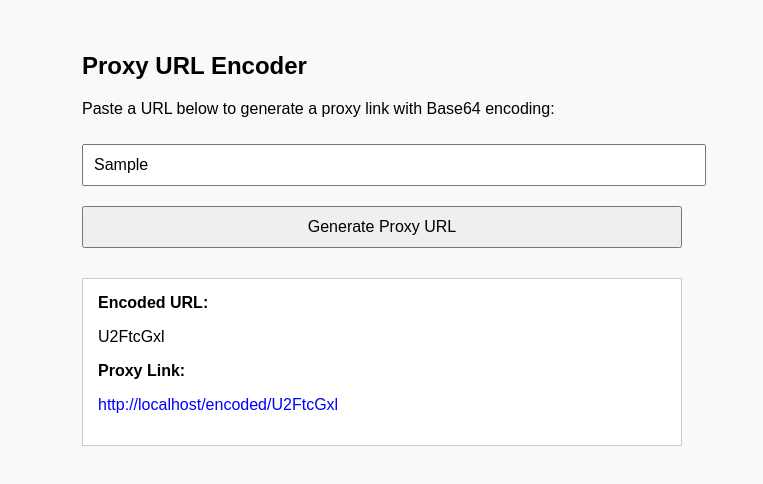
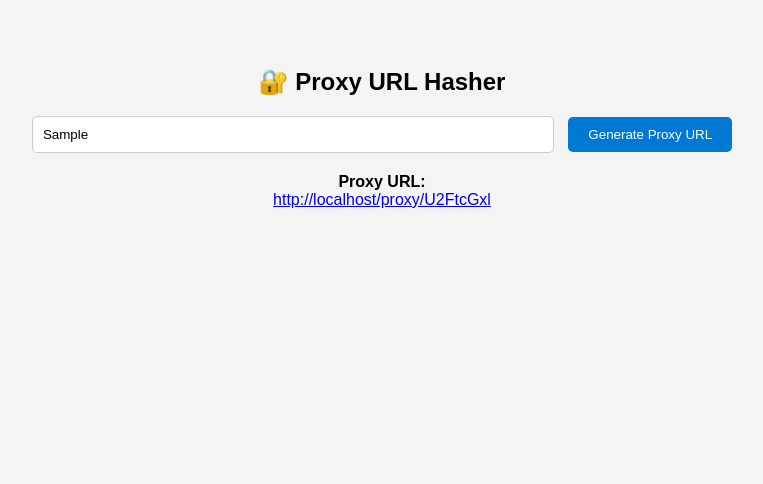
Before and after one commit to sunny3427/webapp, a website: page public/index.html in a window 1280 px wide. Both pictures are taken after typing "Sample" into the empty fields and a click on the button "Generate Proxy URL". Shown: the whole page, without its empty margins (258-1021 px from the left). Drawn offline with Linux system fonts and the light colour scheme.

Commit message:
Update index.html

```diff
--- a/public/index.html
+++ b/public/index.html
@@ -3,61 +3,61 @@
 <head>
   <meta charset="UTF-8" />
   <meta name="viewport" content="width=device-width, initial-scale=1.0"/>
-  <title>URL Encoder Proxy</title>
+  <title>Proxy Hasher</title>
   <style>
     body {
-      font-family: Arial, sans-serif;
-      padding: 2rem;
-      max-width: 600px;
-      margin: auto;
-      background-color: #f9f9f9;
+      font-family: sans-serif;
+      text-align: center;
+      padding: 40px;
+      background: #f4f4f4;
     }
-    input, button {
+    input {
       padding: 10px;
-      margin: 10px 0;
-      width: 100%;
-      font-size: 1rem;
+      width: 60%;
+      max-width: 500px;
+      border: 1px solid #ccc;
+      border-radius: 5px;
     }
-    a {
+    button {
+      padding: 10px 20px;
+      margin-left: 10px;
+      border: none;
+      border-radius: 5px;
+      background-color: #0078D4;
+      color: white;
+      cursor: pointer;
+    }
+    #result {
+      margin-top: 20px;
+      font-size: 16px;
       word-break: break-all;
-      color: blue;
-      text-decoration: none;
-    }
-    .output {
-      margin-top: 20px;
-      padding: 15px;
-      background: #fff;
-      border: 1px solid #ccc;
     }
   </style>
 </head>
 <body>
-  <h2>Proxy URL Encoder</h2>
-  <p>Paste a URL below to generate a proxy link with Base64 encoding:</p>
-  <input type="text" id="urlInput" placeholder="Enter target URL here..." />
-  <button onclick="generate()">Generate Proxy URL</button>
+  <h2>🔐 Proxy URL Hasher</h2>
+  <input id="urlInput" placeholder="Paste a URL here..." />
+  <button onclick="generateHash()">Generate Proxy URL</button>
 
-  <div class="output" id="output" style="display:none;">
-    <strong>Encoded URL:</strong>
-    <p id="encodedText"></p>
-    <strong>Proxy Link:</strong>
-    <p><a id="proxyLink" href="#" target="_blank"></a></p>
-  </div>
+  <div id="result"></div>
 
   <script>
-    function generate() {
-      const url = document.getElementById('urlInput').value;
-      if (!url) return;
+    async function generateHash() {
+      const input = document.getElementById("urlInput").value.trim();
+      if (!input) return alert("Please enter a URL.");
 
-      const encoded = btoa(url);
-      const host = window.location.origin;
-      const proxyUrl = `${host}/encoded/${encoded}`;
+      try {
+        const encoded = btoa(input); // base64 encode
+        const proxyBase = window.location.origin + "/proxy/";
+        const finalURL = proxyBase + encoded;
 
-      document.getElementById('encodedText').textContent = encoded;
-      const link = document.getElementById('proxyLink');
-      link.href = proxyUrl;
-      link.textContent = proxyUrl;
-      document.getElementById('output').style.display = 'block';
+        document.getElementById("result").innerHTML = `
+          <strong>Proxy URL:</strong><br/>
+          <a href="${finalURL}" target="_blank">${finalURL}</a>
+        `;
+      } catch (e) {
+        alert("Error generating hash.");
+      }
     }
   </script>
 </body>
```
